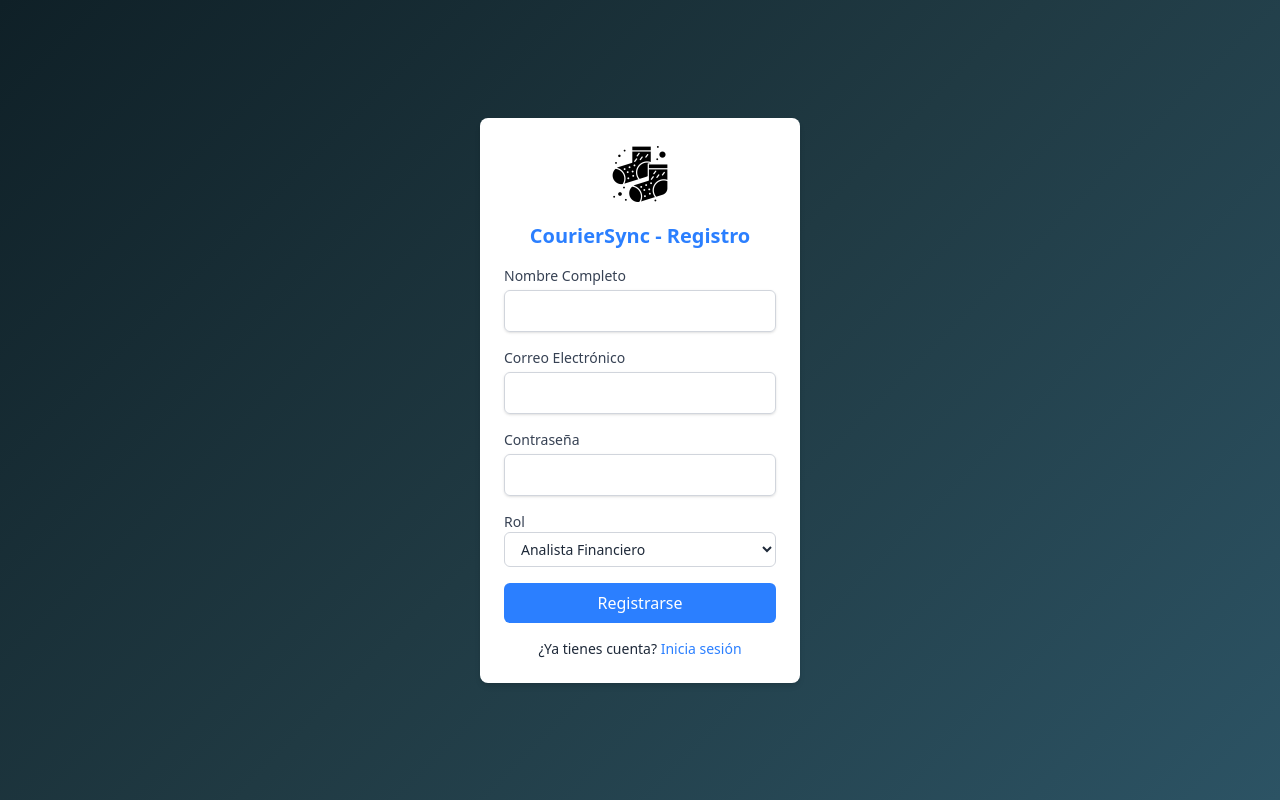
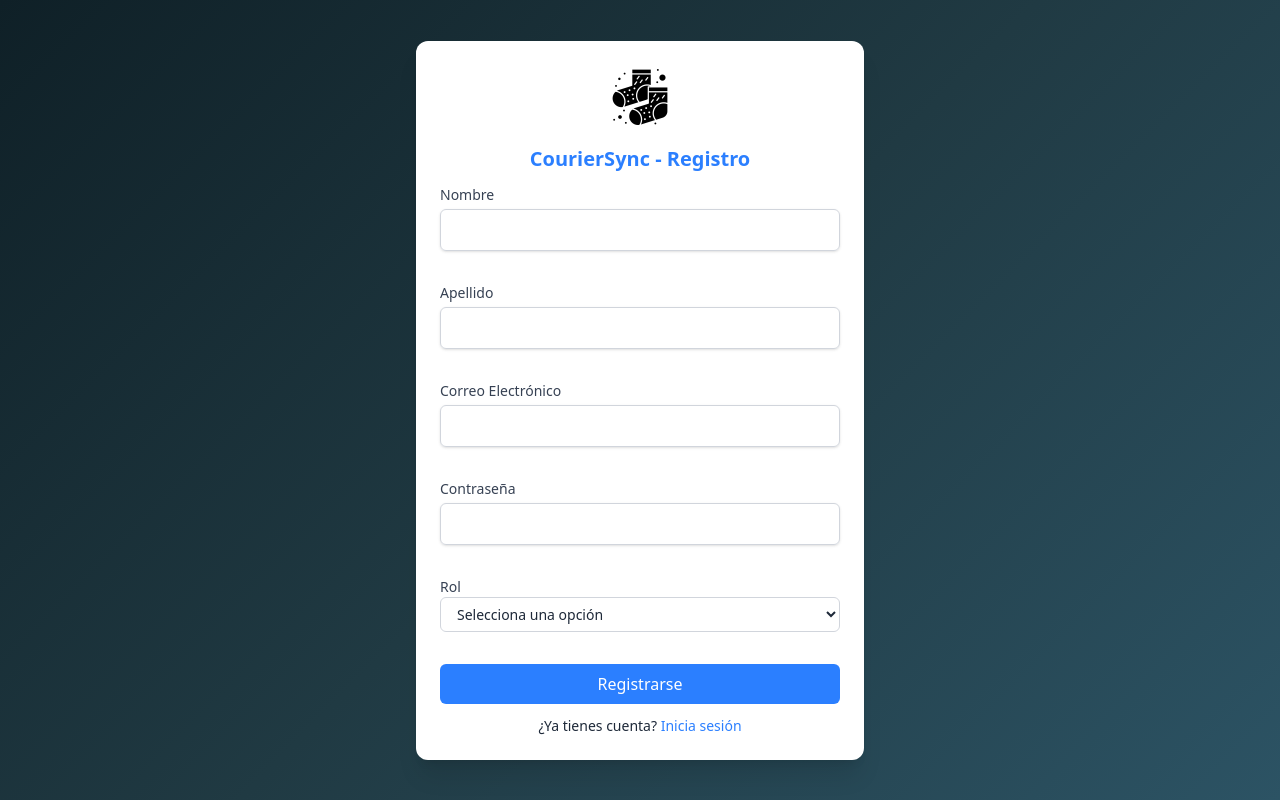
Before and after one commit to JuanVasquezO/P6F5-CourierSync, a Next.js app: page /register in a window 1280 px wide. Built offline with nearby package versions, Linux system fonts and the light colour scheme.

Commit message:
feat: implement authentication context and update forms for login and registration

```diff
--- a/src/components/atoms/Button.tsx
+++ b/src/components/atoms/Button.tsx
@@ -1,7 +1,16 @@
-// src/components/atoms/Button.tsx
-export default function Button({ text }: { text: string }) {
+type ButtonProps = {
+  text: string;
+  onClick?: (e: React.MouseEvent<HTMLButtonElement>) => void;
+  type?: 'button' | 'submit' | 'reset';
+};
+
+export default function Button({ text, onClick, type = 'button' }: ButtonProps) {
   return (
-    <button className="w-full py-2 bg-blue-500 text-white rounded-md hover:bg-blue-600">
+    <button
+      type={type}
+      onClick={onClick}
+      className="w-full py-2 bg-blue-500 text-white rounded-md hover:bg-blue-600 transition"
+    >
       {text}
     </button>
   );
--- a/src/components/atoms/Input.tsx
+++ b/src/components/atoms/Input.tsx
@@ -1,12 +1,25 @@
 // src/components/atoms/Input.tsx
-export default function Input({ id, label, type }: { id: string, label: string, type: string }) {
+
+type InputProps = {
+  id: string;
+  label: string;
+  type: string;
+  value: string;
+  onChange: (e: React.ChangeEvent<HTMLInputElement>) => void;
+};
+
+export default function Input({ id, label, type, value, onChange }: InputProps) {
   return (
     <div className="mb-4">
-      <label htmlFor={id} className="block text-sm font-medium text-gray-700">{label}</label>
+      <label htmlFor={id} className="block text-sm font-medium text-gray-700">
+        {label}
+      </label>
       <input
         id={id}
         name={id}
         type={type}
+        value={value}
+        onChange={onChange}
         required
         className="mt-1 block w-full px-3 py-2 border border-gray-300 rounded-md shadow-sm focus:outline-none focus:ring-2 focus:ring-blue-500"
       />
--- a/src/components/atoms/Select.tsx
+++ b/src/components/atoms/Select.tsx
@@ -1,16 +1,28 @@
 // src/components/atoms/Select.tsx
-export default function Select({ id, label, options, multiple = false }: { id: string, label: string, options: string[], multiple?: boolean }) {
+interface SelectProps {
+  id: string;
+  label: string;
+  options: { label: string; value: string }[]; // Mejora: clave/valor
+  value: string;
+  onChange: (e: React.ChangeEvent<HTMLSelectElement>) => void;
+  multiple?: boolean;
+}
+
+export default function Select({ id, label, options, value, onChange, multiple = false }: SelectProps) {
   return (
     <div className="mb-4">
       <label htmlFor={id} className="block text-sm font-medium text-gray-700">{label}</label>
       <select
         id={id}
         name={id}
+        value={value}
+        onChange={onChange}
         multiple={multiple}
         className="w-full px-3 py-1.5 border border-gray-300 rounded-md text-sm focus:outline-none focus:ring-2 focus:ring-blue-500"
       >
+        <option value="" disabled>Selecciona una opción</option>
         {options.map((option, index) => (
-          <option key={index} value={option} className="text-sm">{option}</option>
+          <option key={index} value={option.value}>{option.label}</option>
         ))}
       </select>
     </div>
--- a/src/components/molecules/LoginForm.tsx
+++ b/src/components/molecules/LoginForm.tsx
@@ -1,21 +1,85 @@
 // src/components/molecules/LoginForm.tsx
+'use client';
+
+import { useState, useContext } from 'react';
 import { useRouter } from 'next/router';
 import Input from '../atoms/Input';
 import Button from '../atoms/Button';
+import { AuthContext } from '@/context/AuthContext';
 
 export default function LoginForm() {
   const router = useRouter();
+  const { login } = useContext(AuthContext);
 
-  const handleSubmit = (e: React.FormEvent) => {
+  // Estado local para inputs y errores
+  const [email, setEmail] = useState('');
+  const [password, setPassword] = useState('');
+  const [error, setError] = useState('');
+  const [isLoading, setIsLoading] = useState(false);
+
+  const handleSubmit = async (e: React.FormEvent) => {
     e.preventDefault();
-    router.push('/dashboard');
+    setError('');
+    setIsLoading(true);
+
+    // Validación básica
+    if (!email || !password) {
+      setError('Por favor completa todos los campos');
+      setIsLoading(false);
+      return;
+    }
+
+    try {
+      const res = await fetch('https://couriersync-billing-payments-api.onrender.com/auth/login', {
+        method: 'POST',
+        headers: { 'Content-Type': 'application/json' },
+        body: JSON.stringify({ email, password }),
+      });
+
+      if (!res.ok) {
+        setError('Credenciales incorrectas');
+        setIsLoading(false);
+        return;
+      }
+
+      const data = await res.json();
+      if (data.token) {
+        login(data.token); // Guarda token en contexto y localStorage
+        router.push('/dashboard');
+      } else {
+        setError('No se recibió un token válido');
+      }
+    } catch (err) {
+      console.error(err);
+      setError('Error de conexión con el servidor');
+    } finally {
+      setIsLoading(false);
+    }
   };
 
   return (
-    <form onSubmit={handleSubmit}>
-      <Input id="email" label="Correo Electrónico" type="email" />
-      <Input id="password" label="Contraseña" type="password" />
-      <Button text="Entrar"/>
+    <form onSubmit={handleSubmit} className="flex flex-col gap-4">
+      <Input
+        id="email"
+        label="Correo Electrónico"
+        type="email"
+        value={email}
+        onChange={(e: React.ChangeEvent<HTMLInputElement>) => setEmail(e.target.value)}
+      />
+      <Input
+        id="password"
+        label="Contraseña"
+        type="password"
+        value={password}
+        onChange={(e: React.ChangeEvent<HTMLInputElement>) => setPassword(e.target.value)}
+      />
+
+      {error && <p className="text-red-500 text-sm">{error}</p>}
+
+      <Button
+        text={isLoading ? "Entrando..." : "Entrar"}
+        type="submit"
+      />
     </form>
   );
 }
--- a/src/components/molecules/RegisterForm.tsx
+++ b/src/components/molecules/RegisterForm.tsx
@@ -1,20 +1,165 @@
-// src/components/molecules/RegisterForm.tsx
+import { useState } from 'react';
 import Input from '../atoms/Input';
 import Button from '../atoms/Button';
 import Select from '../atoms/Select';
 
 export default function RegisterForm() {
-  const roles = ["Analista Financiero", "Administrador", "Auditor"];
+  const [firstName, setFirstName] = useState('');
+  const [lastName, setLastName] = useState('');
+  const [email, setEmail] = useState('');
+  const [password, setPassword] = useState('');
+  const [role, setRole] = useState('');
+  const [error, setError] = useState('');
+  const [success, setSuccess] = useState('');
 
+  const roles = [
+    { value: 'USER', label: 'Analista Financiero' },
+    { value: 'ADMIN', label: 'Administrador' },
+    { value: 'AUDITOR', label: 'Auditor' },
+  ];
+
+  const handleSubmit = async (e?: React.FormEvent | React.MouseEvent) => {
+    if (e) e.preventDefault();
+    setError('');
+    setSuccess('');
+
+    // DEBUG: Ver exactamente qué valores tenemos
+    console.log('🔍 DEBUGGING - Estados al momento del submit:');
+    console.log('firstName:', `"${firstName}"`, 'length:', firstName.length);
+    console.log('lastName:', `"${lastName}"`, 'length:', lastName.length);
+    console.log('email:', `"${email}"`, 'length:', email.length);
+    console.log('password:', `"${password}"`, 'length:', password.length);
+    console.log('role:', `"${role}"`, 'length:', role.length);
+
+    // Validación básica
+    if (!firstName.trim()) {
+      console.log('❌ Falló validación firstName');
+      setError('El nombre es requerido');
+      return;
+    }
+    if (!email.trim()) {
+      console.log('❌ Falló validación email');
+      setError('El email es requerido');
+      return;
+    }
+    if (!password.trim()) {
+      console.log('❌ Falló validación password');
+      setError('La contraseña es requerida');
+      return;
+    }
+    if (!role) {
+      console.log('❌ Falló validación role');
+      setError('El rol es requerido');
+      return;
+    }
+
+    console.log('✅ Todas las validaciones pasaron');
+
+    const payload = {
+      name: firstName.trim(),
+      lastName: lastName.trim() || 'NoLastName',
+      email: email.trim(),
+      password: password.trim(),
+      role,
+    };
+
+    try {
+      const res = await fetch('https://couriersync-billing-payments-api.onrender.com/auth/register', {
+        method: 'POST',
+        headers: { 'Content-Type': 'application/json' },
+        body: JSON.stringify(payload),
+      });
+
+      if (!res.ok) {
+        const text = await res.text();
+        throw new Error(text || 'Error al registrar');
+      }
+
+      // Verificar si la respuesta es JSON o texto plano
+      const contentType = res.headers.get('content-type');
+
+      if (contentType && contentType.includes('application/json')) {
+        await res.json();
+      } else {
+        // Si es texto plano
+        await res.text();
+      }
+
+      setSuccess('Usuario registrado correctamente');
+
+      // Limpiar el formulario después del éxito
+      setFirstName('');
+      setLastName('');
+      setEmail('');
+      setPassword('');
+      setRole('');
+
+    } catch (err: unknown) {
+      if (err instanceof Error) {
+        setError(err.message);
+      } else {
+        setError('Ocurrió un error desconocido');
+      }
+    }
+  };
 
   return (
-    <form>
-      <Input id="name" label="Nombre Completo" type="text" />
-      <Input id="email" label="Correo Electrónico" type="email" />
-      <Input id="password" label="Contraseña" type="password" />
-      <Select id="role" label="Rol" options={roles} />
+    <form onSubmit={handleSubmit} className="flex flex-col gap-4">
+      <Input
+        id="firstName"
+        label="Nombre"
+        type="text"
+        value={firstName}
+        onChange={(e) => {
+          console.log('🟢 firstName onChange:', e.target.value);
+          setFirstName(e.target.value);
+        }}
+      />
+      <Input
+        id="lastName"
+        label="Apellido"
+        type="text"
+        value={lastName}
+        onChange={(e) => {
+          console.log('🟢 lastName onChange:', e.target.value);
+          setLastName(e.target.value);
+        }}
+      />
+      <Input
+        id="email"
+        label="Correo Electrónico"
+        type="email"
+        value={email}
+        onChange={(e) => {
+          console.log('🟢 email onChange:', e.target.value);
+          setEmail(e.target.value);
+        }}
+      />
+      <Input
+        id="password"
+        label="Contraseña"
+        type="password"
+        value={password}
+        onChange={(e) => {
+          console.log('🟢 password onChange:', e.target.value);
+          setPassword(e.target.value);
+        }}
+      />
+      <Select
+        id="role"
+        label="Rol"
+        options={roles}
+        value={role}
+        onChange={(e) => {
+          console.log('🟢 role onChange:', e.target.value);
+          setRole(e.target.value);
+        }}
+      />
 
-      <Button text="Registrarse" />
+      {error && <p className="text-red-500 text-sm">{error}</p>}
+      {success && <p className="text-green-600 text-sm">{success}</p>}
+
+      <Button text="Registrarse" type="submit" />
     </form>
   );
 }
--- a/src/components/organisms/LoginCard.tsx
+++ b/src/components/organisms/LoginCard.tsx
@@ -5,7 +5,7 @@ import Link from 'next/link';
 
 export default function LoginCard() {
   return (
-    <div className="bg-white p-6 rounded-xl shadow-xl w-80 text-gray-800">
+    <div className="bg-white p-6 rounded-xl shadow-xl w-100 text-gray-800">
       <Logo />
       <h2 className="text-center text-xl font-bold text-blue-500 mb-6">CourierSync - Iniciar Sesión</h2>
       <LoginForm />
--- a/src/components/organisms/RegisterCard.tsx
+++ b/src/components/organisms/RegisterCard.tsx
@@ -2,19 +2,21 @@
 import RegisterForm from '../molecules/RegisterForm';
 import Logo from '../atoms/Logo';
 import Link from 'next/link';
+
 export default function RegisterCard() {
   return (
-
-    <div className="bg-white p-6 rounded-lg shadow-md w-80 text-gray-800">
+    <div className="bg-white p-6 rounded-xl shadow-xl w-full max-w-md text-gray-800 max-h-[90vh] overflow-auto">
       <Logo />
-      <h2 className="text-center text-xl font-semibold text-blue-500 mb-4">CourierSync - Registro</h2>
+      <h2 className="text-center text-xl font-semibold text-blue-500 mb-3">
+        CourierSync - Registro
+      </h2>
       <RegisterForm />
-      <p className="text-center mt-4 text-sm">
-      ¿Ya tienes cuenta?{' '}
-      <Link href="/usuarios" className="text-blue-500">
-        Inicia sesión
-      </Link>
-    </p>
+      <p className="text-center mt-3 text-sm">
+        ¿Ya tienes cuenta?{' '}
+        <Link href="/usuarios" className="text-blue-500">
+          Inicia sesión
+        </Link>
+      </p>
     </div>
   );
 }
--- /dev/null
+++ b/src/context/AuthContext.tsx
@@ -0,0 +1,43 @@
+// src/context/AuthContext.tsx
+import { createContext, useState, useEffect, ReactNode } from 'react';
+
+type AuthContextType = {
+  token: string | null;
+  login: (token: string) => void;
+  logout: () => void;
+  isAuthenticated: boolean;
+};
+
+export const AuthContext = createContext<AuthContextType>({
+  token: null,
+  login: () => {},
+  logout: () => {},
+  isAuthenticated: false,
+});
+
+export function AuthProvider({ children }: { children: ReactNode }) {
+  const [token, setToken] = useState<string | null>(null);
+
+  useEffect(() => {
+    const storedToken = localStorage.getItem('token');
+    if (storedToken) {
+      setToken(storedToken);
+    }
+  }, []);
+
+  const login = (newToken: string) => {
+    localStorage.setItem('token', newToken);
+    setToken(newToken);
+  };
+
+  const logout = () => {
+    localStorage.removeItem('token');
+    setToken(null);
+  };
+
+  return (
+    <AuthContext.Provider value={{ token, login, logout, isAuthenticated: !!token }}>
+      {children}
+    </AuthContext.Provider>
+  );
+}
--- a/src/pages/_app.tsx
+++ b/src/pages/_app.tsx
@@ -1,6 +1,13 @@
+
 import "@/styles/globals.css";
-import type { AppProps } from "next/app";
+import type { AppProps } from 'next/app';
+import { AuthProvider } from '@/context/AuthContext';
+
 
 export default function App({ Component, pageProps }: AppProps) {
-  return <Component {...pageProps} />;
+  return (
+    <AuthProvider>
+      <Component {...pageProps} />
+    </AuthProvider>
+  );
 }
```
